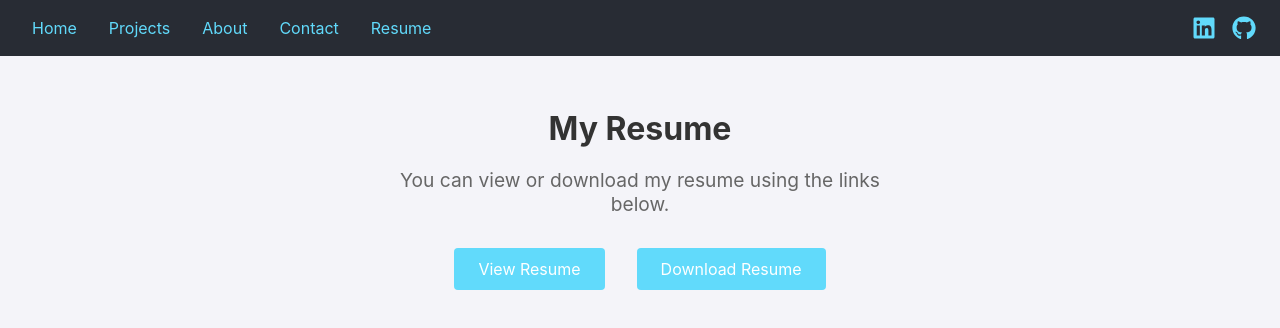
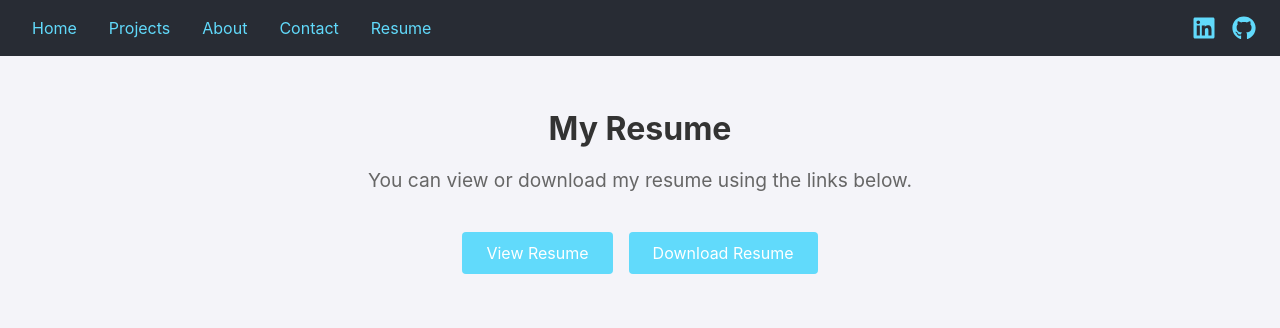
Before and after one commit to issa24/Data-Science-Portfolio, a React (Create React App) app: page /#/resume in a window 1280 px wide. Shown: the top 328 px of the page. Built offline with nearby package versions, Linux system fonts and the light colour scheme.

Commit message:
Updated resume links

```diff
--- a/src/pages/Resume.js
+++ b/src/pages/Resume.js
@@ -1,18 +1,58 @@
 import React from 'react';
 import { Helmet } from 'react-helmet';
+import styled from 'styled-components';
+
+const Container = styled.div`
+  padding: 2rem;
+  max-width: 800px;
+  margin: auto;
+  text-align: center;
+`;
+
+const Title = styled.h1`
+  font-size: 2rem;
+  color: #333;
+  margin-bottom: 1rem;
+`;
+
+const Description = styled.p`
+  font-size: 1.2rem;
+  color: #666;
+  margin-bottom: 2rem;
+`;
+
+const Button = styled.a`
+  display: inline-block;
+  padding: 0.7rem 1.5rem;
+  font-size: 1rem;
+  color: white;
+  background-color: #61dafb;
+  border: none;
+  border-radius: 4px;
+  text-decoration: none;
+  margin: 0.5rem;
+  cursor: pointer;
+  transition: background-color 0.3s ease;
+
+  &:hover {
+    background-color: #21a1f1;
+  }
+`;
 
 const Resume = () => (
-  <div className="container-small">
+  <Container>
     <Helmet>
       <title>Resume - Data Science Portfolio</title>
     </Helmet>
-    <h1 className="title">My Resume</h1>
-    <p className="description">
-      You can view or download my resume using the links below.
-    </p>
-    <a href={`${process.env.PUBLIC_URL}/pdf/resume.pdf`} target="_blank" className="button">View Resume</a>
-    <a href={`${process.env.PUBLIC_URL}/pdf/resume.pdf`} download className="button">Download Resume</a>
-  </div>
+    <Title>My Resume</Title>
+    <Description>You can view or download my resume using the links below.</Description>
+    <Button href={`${process.env.PUBLIC_URL}/pdf/resume.pdf`} target="_blank" rel="noopener noreferrer">
+      View Resume
+    </Button>
+    <Button href={`${process.env.PUBLIC_URL}/pdf/resume.pdf`} download>
+      Download Resume
+    </Button>
+  </Container>
 );
 
 export default Resume;
```
Also changed, not shown: 7 other files (tests, documents, lock files or other folders).
